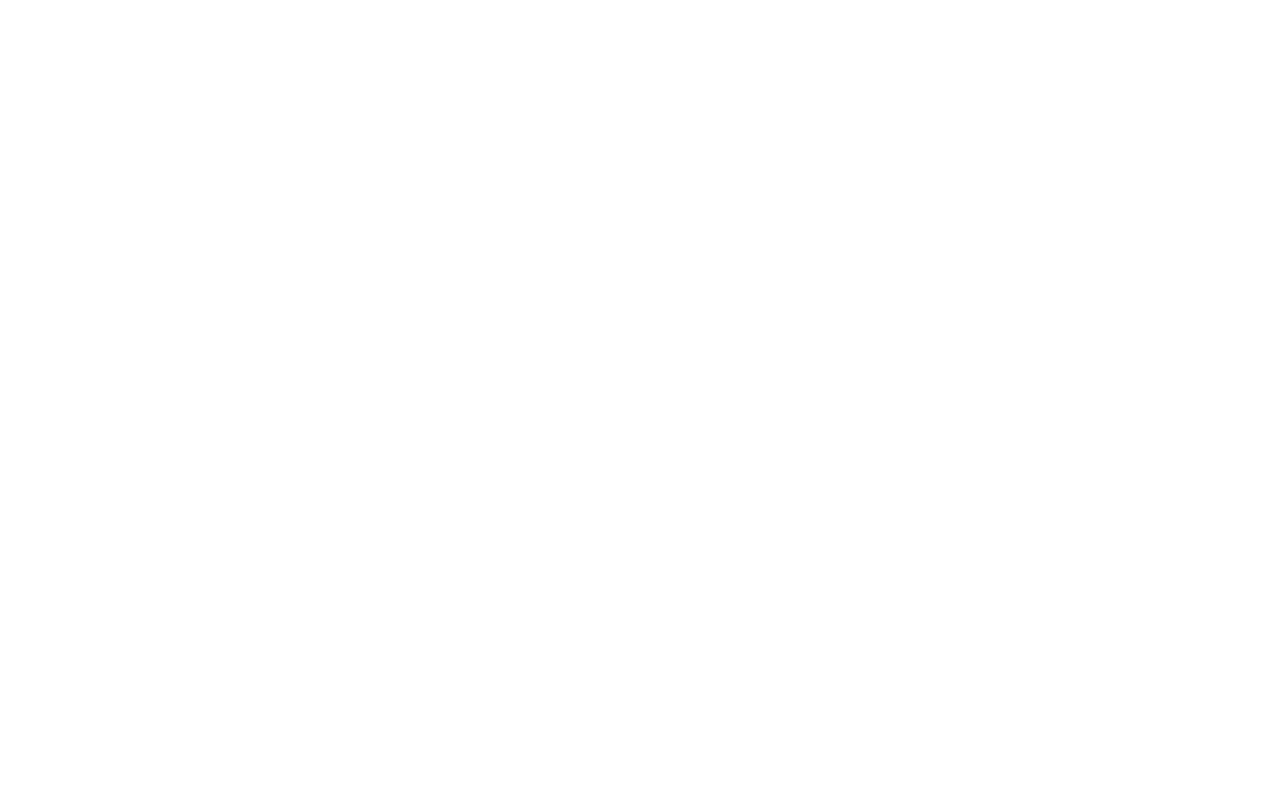
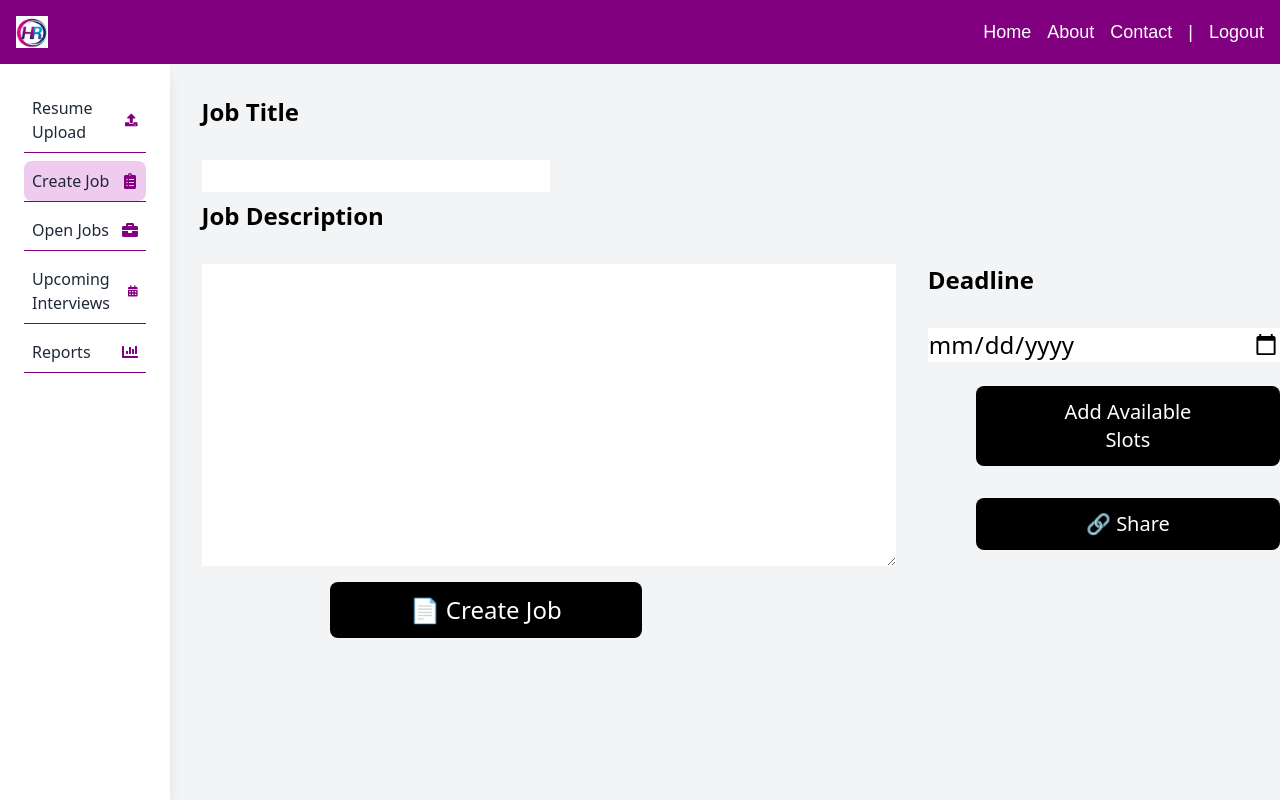
Before and after one commit to Aqeel-Mubarak/Smart-Recruitment-System-FYP, a React (Vite) app in the folder frontend/: page /create-job in a window 1280 px wide. Before the commit this address had no page. Built offline with nearby package versions, Linux system fonts and the light colour scheme.

Commit message:
Create Job Page

```diff
--- a/frontend/src/App.jsx
+++ b/frontend/src/App.jsx
@@ -5,7 +5,9 @@
 import Home from './pages/home'; // Importing the Home component
 import ForgetPassword from './pages/ForgetPassword';
 import ApplicationForm from './pages/ApplicationForm';
-
+import CreateJob from './pages/CreateJob';
+// import Report from './pages/Report';
+// import UpcomingInterview from './pages/UpcomingInterviews';
 
 
 function App() {
@@ -17,6 +19,9 @@
         <Route path="/home" element={<Home />} />
         <Route path="/resetpassword" element={<ForgetPassword />} />
         <Route path="/application" element={<ApplicationForm />} />
+        <Route path="/create-job" element={<CreateJob />} />
+        {/* <Route path="/reports" element={<Report />} />
+        <Route path="/upcoming-interviews" element={<UpcomingInterview />} /> */}
 
 
       </Routes>
--- /dev/null
+++ b/frontend/src/pages/CreateJob.jsx
@@ -0,0 +1,38 @@
+import React from "react";
+import Navbarapp from "../components/Navbarapp";
+import { Link } from "react-router-dom";
+import Sidebar from "../components/Sidebar";
+
+function CreateJob(){
+    return (
+        <div className="min-h-screen flex flex-col bg-gray-100">
+      {/* Navbar */}
+      <Navbarapp />
+
+      {/* Main Content Section */}
+      <div className="flex flex-1" style={{ marginTop: '4rem' }}>
+        {/* Sidebar */}
+        <Sidebar />
+        <div className="" style={{ marginTop: '2rem' }}>
+            <h1 className="ml-8 mb-8 bol text-2xl font-bold">Job Title</h1>
+            <input className="ml-8 mb-2 text-2xl"/>
+            <h1 className="ml-8 mb-8 text-2xl font-bold">Job Description</h1>
+            <div className="flex flex-row">
+            <textarea className='ml-8' rows={12} cols={80}/>
+            <div className="flex flex-col">
+                <h1 className="ml-8 mb-8 bol text-2xl font-bold">Deadline</h1>
+                <input type='date' className="ml-8 mb-2 text-2xl"/>
+                <button className=" my-4 ml-20 text-xl  border-x-200 px-20 py-3 text-white bg-black rounded-lg"> Add Available Slots</button>
+                <button className=" my-4 ml-20 text-xl  border-x-200 px-20 py-3 text-white bg-black rounded-lg"> &#x1F517; Share</button>
+            </div>
+            </div>
+            <button className=" my-4 ml-40 text-2xl  border-x-400 px-20 py-3 text-white bg-black rounded-lg"> &#x1F4C4; Create Job</button>
+
+        </div>
+        </div>
+        </div>
+    )
+
+}
+
+export default CreateJob;
```
